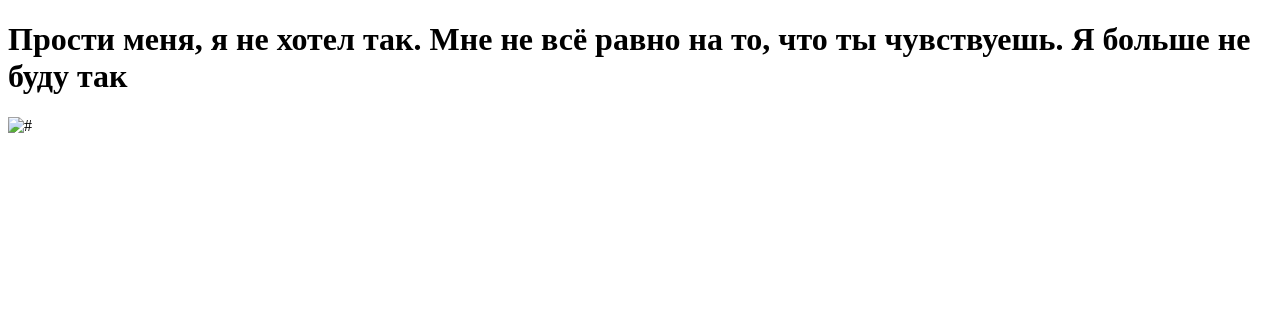
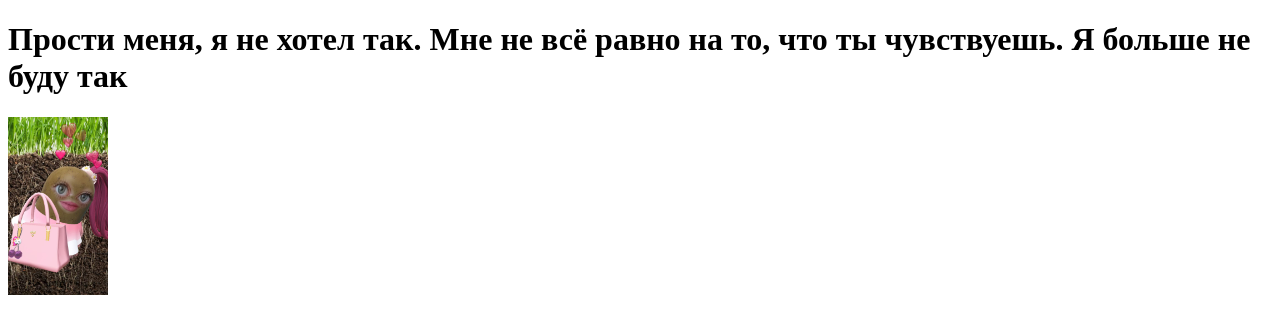
Before and after one commit to muradka807/elyy, a plain HTML site: page index.html in a window 1280 px wide. Drawn offline with Linux system fonts and the light colour scheme.

Commit message:
Update index.html

```diff
--- a/index.html
+++ b/index.html
@@ -10,6 +10,6 @@
 			Прости меня, я не хотел так. Мне не всё равно на то, что ты чувствуешь. Я
 			больше не буду так
 		</h1>
-		<img src="../ww/photo_2024-07-05_18-21-04.jpg" alt="#" width="100px" />
+		<img src="../img/photo_2024-07-05_18-21-04.jpg" alt="#" width="100px" />
 	</body>
 </html>
```
